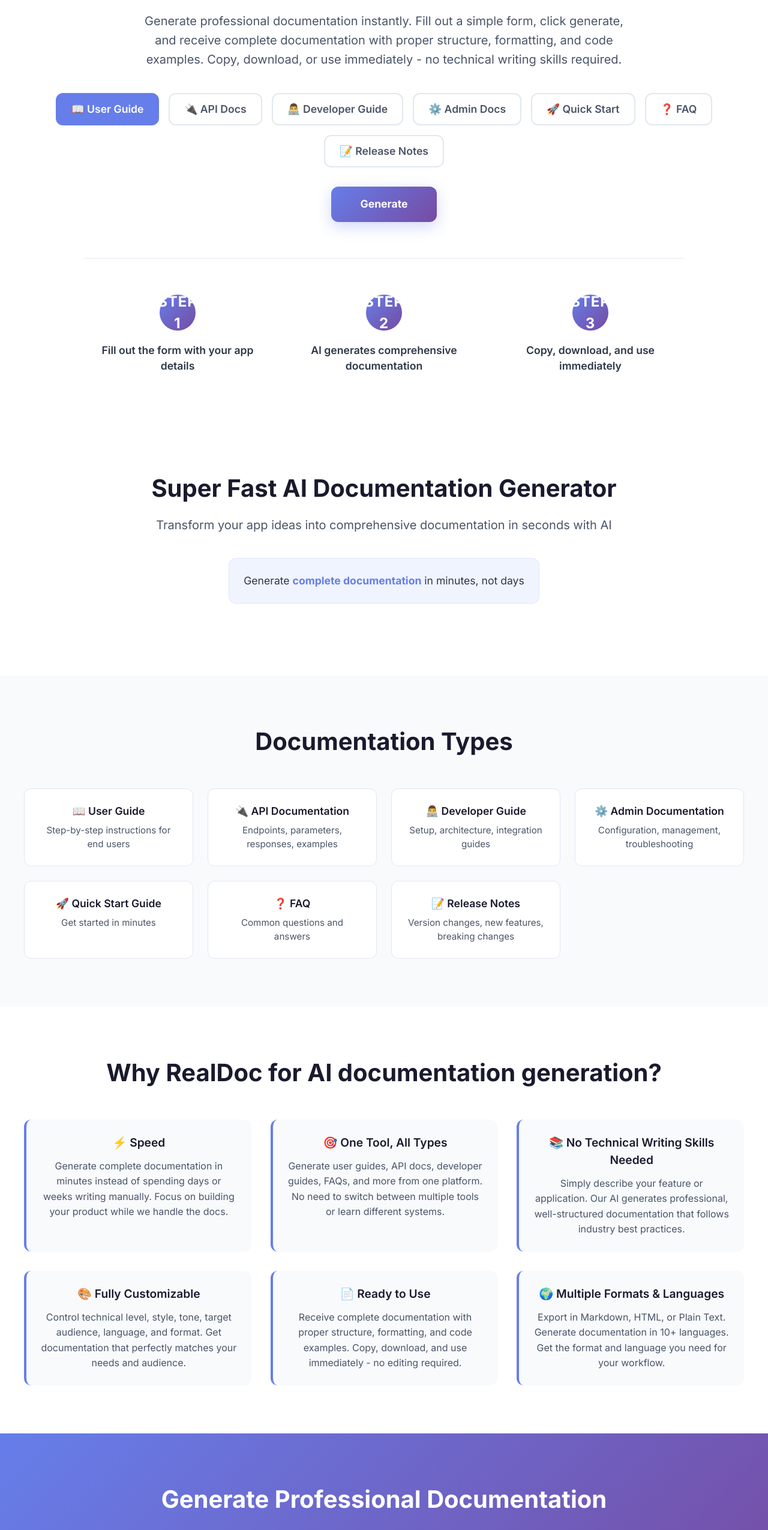
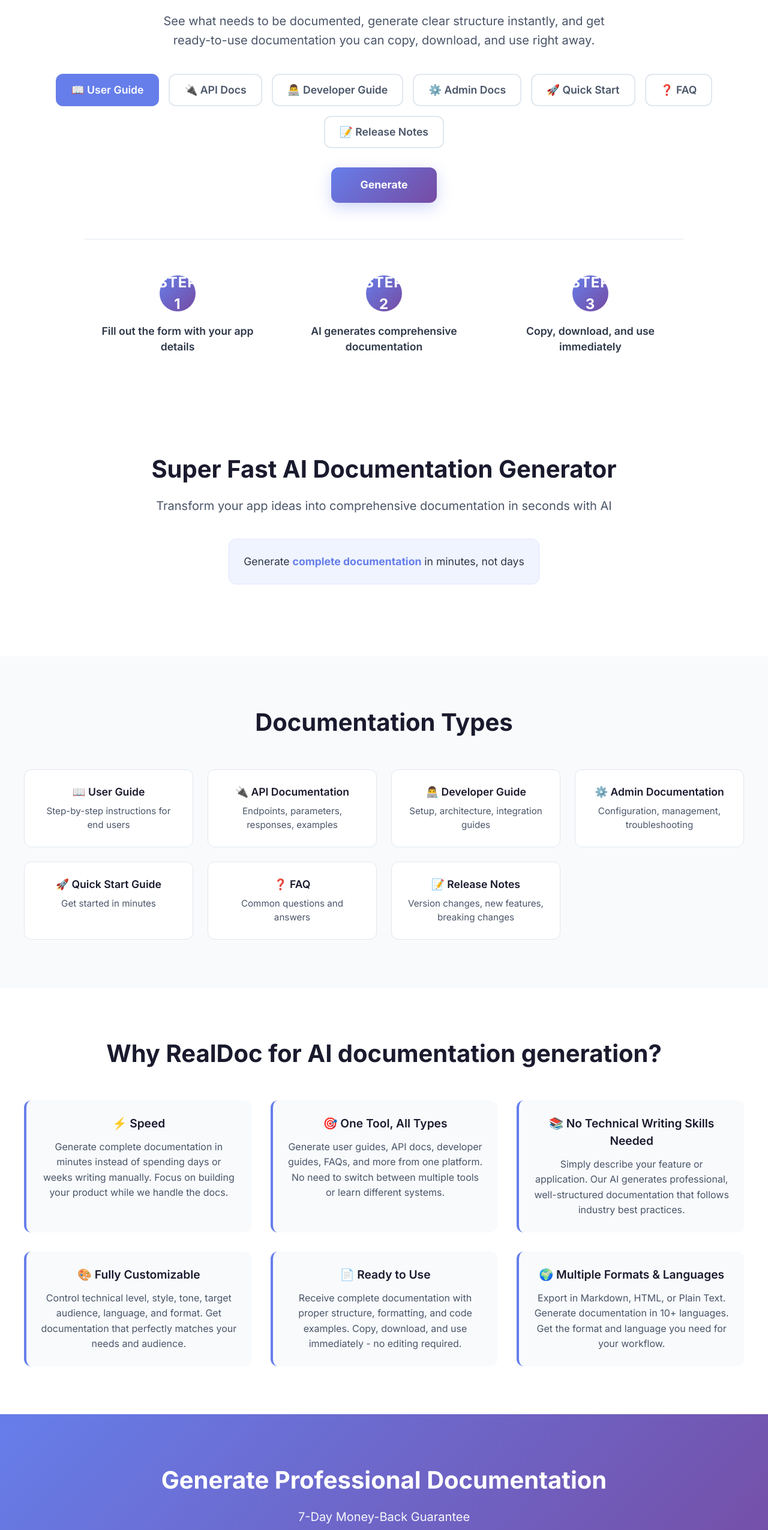
Before and after one commit to enoduor/realdoc, a React (Create React App) app in the folder frontend/: page /documentation in a window 1280 px wide. Shown: the part 234-2784 px from the top of the page at 60% size. Built offline with nearby package versions, Linux system fonts and the light colour scheme; no server answers.

Commit message:
Update pricing and landing page content: change guarantee text, update features list, and update hero subtitles

```diff
--- a/frontend/public/index.html
+++ b/frontend/public/index.html
@@ -11,7 +11,7 @@
     <meta name="keywords" content="AI Documentation Generator, Documentation Tool, API Documentation Generator, User Guide Generator, Developer Documentation, Technical Writing, Documentation Software, Auto Documentation, AI Writing Tool, Documentation Creator, API Docs Generator, Technical Documentation Tool" />
     <meta name="robots" content="index, follow" />
     <meta name="author" content="RealDoc" />
-    <title>Reelpostly | AI Growth Marketing Platform</title>
+    <title>Reelpostly | Targeted AI Growth Marketing Insights</title>
     <link rel="canonical" href="https://realdoc.com/" />
 
     <!-- Open Graph meta tags -->
--- a/frontend/src/components/AnalyticsLanding.jsx
+++ b/frontend/src/components/AnalyticsLanding.jsx
@@ -29,7 +29,7 @@
                     </h1>
 
                     <p className="hero-subtitle-aidoc">
-                        See what's holding your site back, understand why competitors win, and fix exactly what matters. Optimize SEO, analyze your website, and generate clear, actionable documentation in minutes, without technical skills.
+                        See what's holding your site back, understand why competitors win, and get clear next steps to help more people discover your business.
                     </p>
 
                     <div className="doc-types-selector">
--- a/frontend/src/components/DocumentationLanding.jsx
+++ b/frontend/src/components/DocumentationLanding.jsx
@@ -29,7 +29,7 @@
                     </h1>
 
                     <p className="hero-subtitle-aidoc">
-                        Generate professional documentation instantly. Fill out a simple form, click generate, and receive complete documentation with proper structure, formatting, and code examples. Copy, download, or use immediately - no technical writing skills required.
+                        See what needs to be documented, generate clear structure instantly, and get ready-to-use documentation you can copy, download, and use right away.
                     </p>
 
                     <div className="doc-types-selector">
@@ -156,7 +156,7 @@
             <section className="final-cta-section-aidoc">
                 <div className="final-cta-container-aidoc">
                     <h2 className="final-cta-title-aidoc">Generate Professional Documentation</h2>
-                    <p className="final-cta-subtitle-aidoc">Start your 3-day free trial and cancel anytime. 30-day money-back guarantee</p>
+                    <p className="final-cta-subtitle-aidoc">7-Day Money-Back Guarantee</p>
                     <button onClick={handleGenerate} className="cta-button-aidoc">
                         Get Started
                     </button>
--- a/frontend/src/components/LandingPage.jsx
+++ b/frontend/src/components/LandingPage.jsx
@@ -128,7 +128,7 @@
           </h1>
 
           <p className="hero-subtitle-aidoc">
-            See what's holding your site back, understand why competitors win, and fix exactly what matters. Optimize SEO, analyze your website, and generate clear, actionable documentation in minutes, without technical skills.
+            See what's holding your site back, understand why competitors win, and get clear next steps to help more people discover your business.
           </p>
 
           {/* Three Hero Cards */}
--- a/frontend/src/components/PricingSection.jsx
+++ b/frontend/src/components/PricingSection.jsx
@@ -26,8 +26,7 @@
       'Keyword ranking & competitor analysis',
       'Automatic website analysis & content discovery',
       'Website analytics & competitor insights',
-      'Generate AI Powered UGC content for social media campaigns',
-      'Priority support'
+      'Generate AI Powered UGC content'
     ]
   };
 
--- a/frontend/src/components/SEOLanding.jsx
+++ b/frontend/src/components/SEOLanding.jsx
@@ -29,7 +29,7 @@
                     </h1>
 
                     <p className="hero-subtitle-aidoc">
-                        Generate professional SEO reports instantly. Enter your website URL, and receive comprehensive SEO analysis with technical audits, on-page optimization, content strategy, and implementation roadmap. Copy, download, and use immediately - no SEO expertise required.
+                        See what's holding your site back and get clear next steps to help more people discover your business.
                     </p>
 
                     <div className="doc-types-selector">
```
